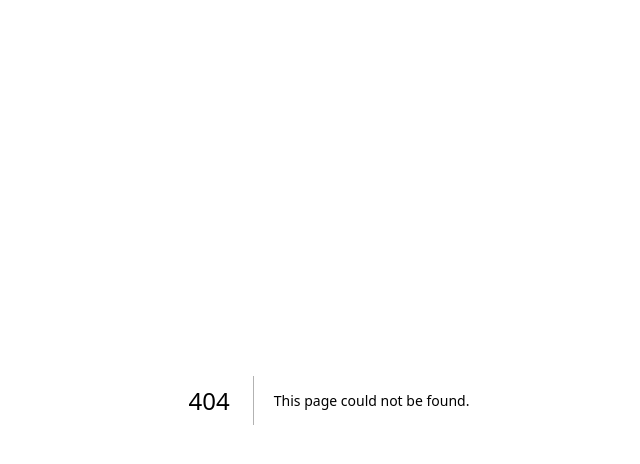
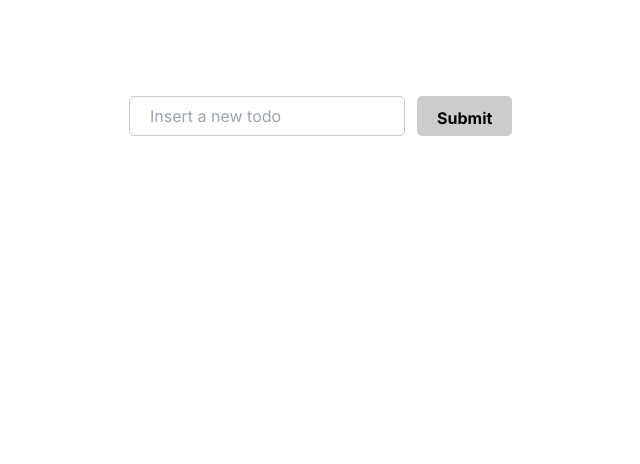
Before and after one commit to Fborges28/todo-list, a Next.js app: page /todo in a window 1280 px wide. Before the commit this address had no page. Shown: the top 464 px of the page, without its empty margins (311-951 px from the left). Built offline with nearby package versions, Linux system fonts and the light colour scheme.

Commit message:
feature: Todo feature and New Input feature

```diff
--- /dev/null
+++ b/app/todo/page.tsx
@@ -0,0 +1,9 @@
+import {Todo} from "@/features";
+
+export default function FormReference() {
+  return (
+    <main className="flex flex-col items-center justify-between p-24">
+      <Todo />
+    </main>
+  )
+}
--- /dev/null
+++ b/components/Input/Input.module.css
@@ -0,0 +1,7 @@
+.input {
+  border: 1px solid #ccc;
+  border-radius: 5px;
+  padding: 10px 20px;
+  height: 40px;
+  box-sizing: border-box;
+}
--- /dev/null
+++ b/components/Input/Input.tsx
@@ -0,0 +1,44 @@
+import React from 'react'
+import styles from "./Input.module.css";
+
+interface InputProps {
+  value?: string;
+  name: string;
+  id: string;
+  placeholder: string;
+  type: string;
+  onChange?: (event: React.ChangeEvent<HTMLInputElement>) => void;
+  onBlur?: (event: React.ChangeEvent<HTMLInputElement>) => void;
+  onFocus?: (event: React.ChangeEvent<HTMLInputElement>) => void;
+  onKeyDown?: (event: React.KeyboardEvent) => void;
+  onKeyUp?: (event: React.KeyboardEvent) => void;
+}
+
+function Input({
+  id,
+  value,
+  name,
+  type,
+  placeholder,
+  onChange,
+  onBlur,
+  onFocus,
+  onKeyDown,
+  onKeyUp}: InputProps) {
+  return (
+    <input
+      className={styles.input}
+      value={value}
+      id={id}
+      name={name}
+      type={type}
+      placeholder={placeholder}
+      onChange={onChange}
+      onBlur={onBlur}
+      onFocus={onFocus}
+      onKeyDown={onKeyDown}
+      onKeyUp={onKeyUp}/>
+  )
+}
+
+export default Input
--- /dev/null
+++ b/components/Input/index.tsx
@@ -0,0 +1,5 @@
+import Input from "./Input";
+
+export {
+  Input
+}
--- a/features/index.tsx
+++ b/features/index.tsx
@@ -1,7 +1,9 @@
 import ControlledForm from "./controlled-form";
 import FormByReference from "./form-by-reference";
+import Todo from "./todo";
 
 export {
     ControlledForm,
-    FormByReference
+    FormByReference,
+    Todo
 }
--- /dev/null
+++ b/features/todo/Todo.module.css
@@ -0,0 +1,18 @@
+.form {
+  display: flex;
+  gap: 12px;
+  width: 400px;
+}
+
+.input {
+  border: 1px solid #ccc;
+  border-radius: 5px;
+  padding: 10px 20px;
+  height: 40px;
+}
+
+.todoList{
+  display: block;
+  justify-self: start;
+  width: 400px;
+}
--- /dev/null
+++ b/features/todo/index.tsx
@@ -0,0 +1,56 @@
+'use client';
+
+import {Button, ButtonIcon } from "@/components";
+import { FormEvent, useState } from 'react';
+import styles from "./Todo.module.css";
+
+interface ITodo {
+  id: number;
+  label: string;
+  completed: boolean;
+}
+
+export default function Todo() {
+
+  const [todoValue, setTodoValue] = useState<string>("");
+  const [todos, setTodos] = useState<ITodo[]>([]);
+
+  const addTodo = (newTodo: string) => {
+    setTodos([
+      ...todos,
+      {
+        id: todos.length + 1,
+        label: newTodo,
+        completed: false
+      },
+    ])
+  };
+
+  const handleSubmit = (e: FormEvent) => {
+    e.preventDefault();
+    addTodo(todoValue);
+  }
+
+  const handleChange = (e: FormEvent) => {
+    const input = e.target as HTMLInputElement;
+    setTodoValue(input.value);
+  }
+
+  return (
+    <>
+      <form id='todo-form' className={styles.form} onSubmit={handleSubmit}>
+        <input className={styles.input} value={todoValue} id="todo" name='todo' type="text" placeholder="Insert a new todo" onChange={handleChange}/>
+        <Button type="submit">Submit</Button>
+      </form>
+      <section className={styles.todoList}>
+        {
+          todos.map((todo, index) => (
+            <div className={styles.todo} key={index}>
+              {todo.label}
+            </div>
+          ))
+        }
+      </section>
+    </>
+  )
+}
--- a/package.json
+++ b/package.json
@@ -10,6 +10,7 @@
   },
   "dependencies": {
     "@fortawesome/fontawesome-svg-core": "^6.4.0",
+    "@fortawesome/free-brands-svg-icons": "^6.4.0",
     "@fortawesome/free-solid-svg-icons": "^6.4.0",
     "@fortawesome/react-fontawesome": "^0.2.0",
     "@types/node": "20.2.5",
--- /dev/null
+++ b/shared/styles/Form.module.css
@@ -0,0 +1,5 @@
+.form {
+    display: flex;
+    flex-direction: column;
+    gap: 12px;
+}
```
Also changed, not shown: features/todo/components/TodoItem/index.tsx (added, +9 -0 lines), 1 other file (tests, documents, lock files or other folders).
